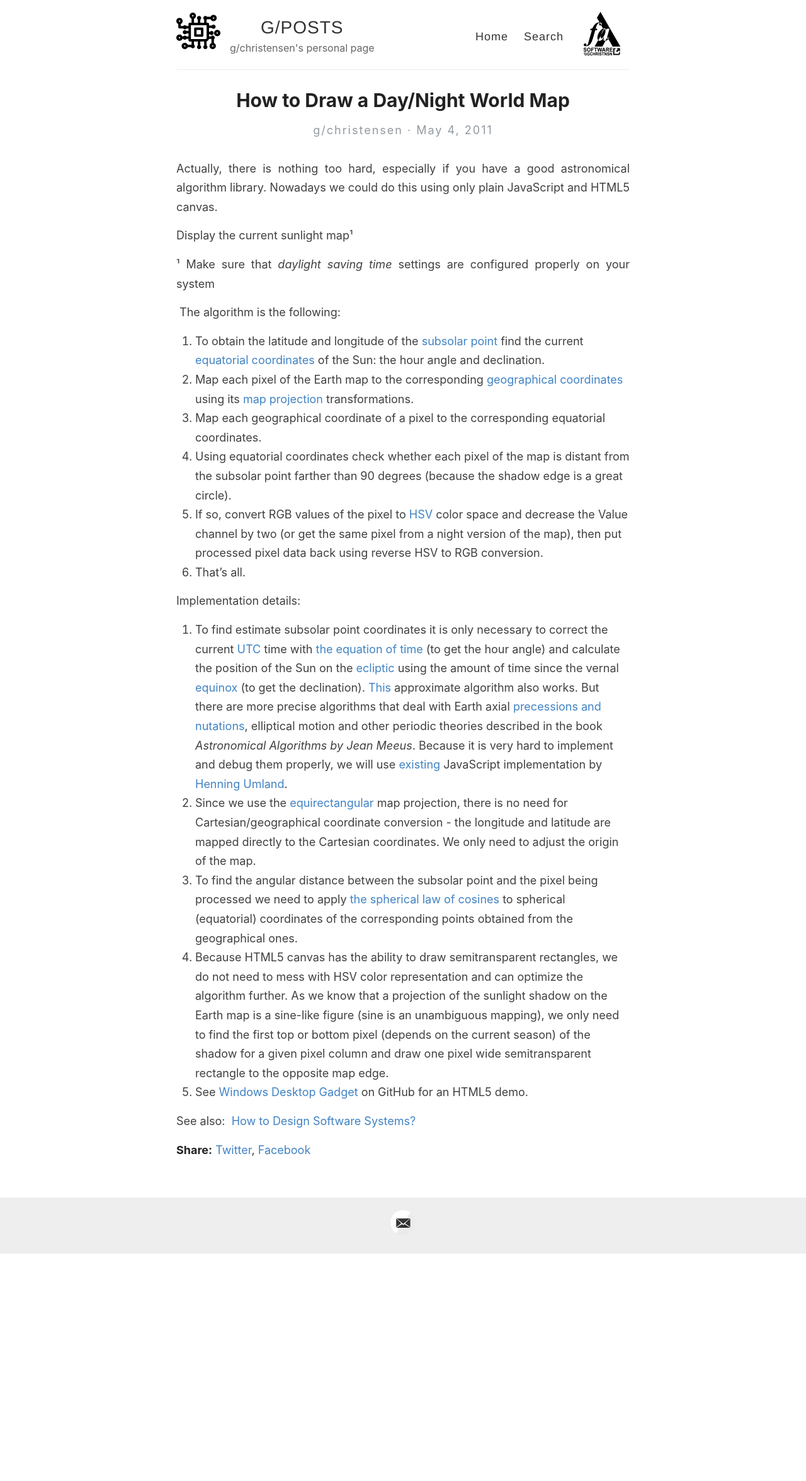
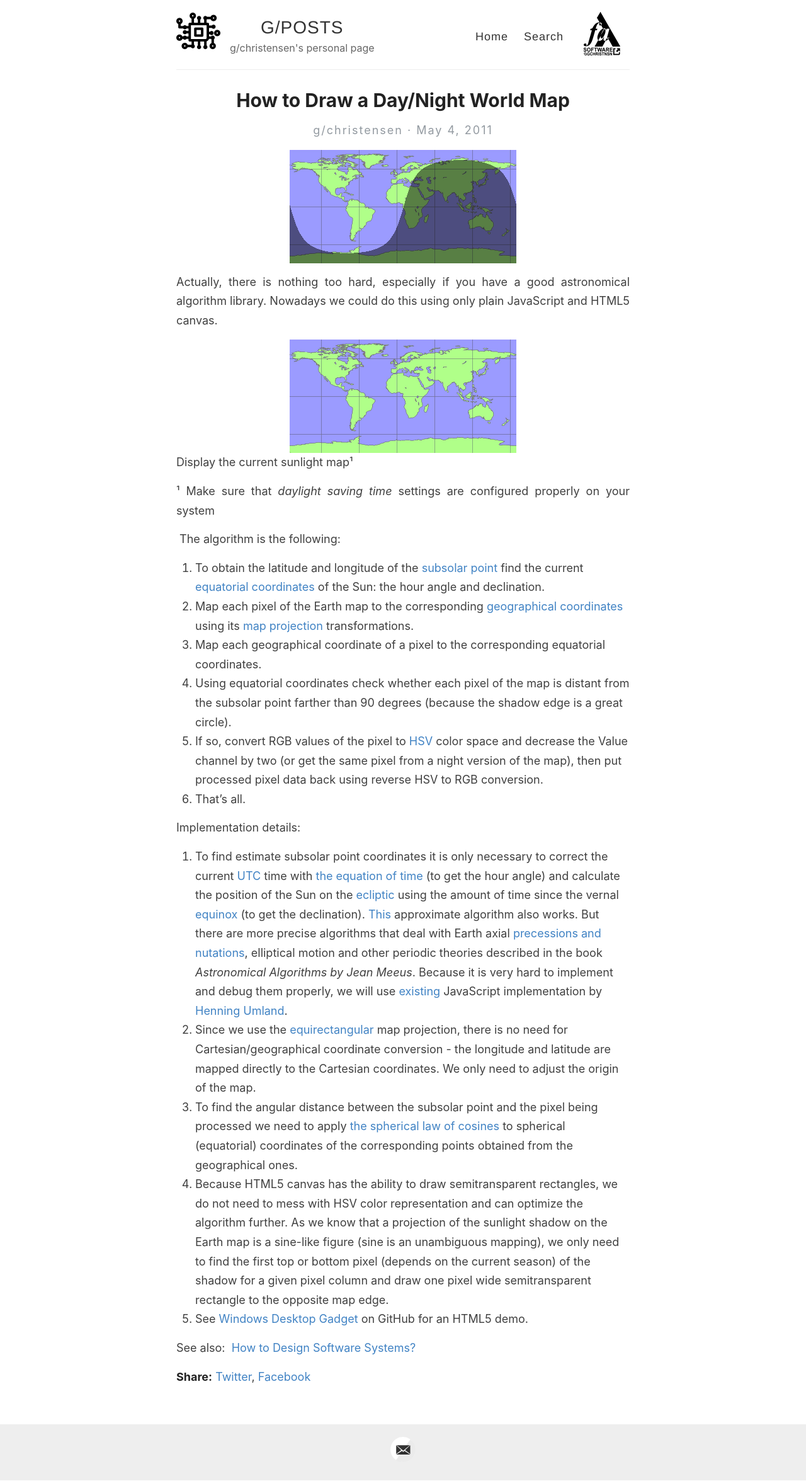
Before and after one commit to GChristensen/posts, a Jekyll site: the page built from _posts/2011-05-04-how-to-draw-a-day-night-world-map.md, in a window 1280 px wide. Shown: the whole page at 63% size. Built offline with Jekyll 4.4.1, drawn with Linux system fonts in a browser that asks for light colours; before the commit the page ends 1991 px from its top, so only the background shows below that.

Commit message:
blog edit

```diff
--- a/_posts/2011-05-04-how-to-draw-a-day-night-world-map.md
+++ b/_posts/2011-05-04-how-to-draw-a-day-night-world-map.md
@@ -4,12 +4,12 @@ title: How to Draw a Day/Night World Map
 date: 2011-05-04 14:05:00.011000+00:00
 ---
 
-![](assets/images/posts/how-to-draw-a-day-night-world-map/img-01.png)
+![]({{ site.url }}/posts/assets/images/posts/how-to-draw-a-day-night-world-map/img-01.png)
 
 Actually, there is nothing too hard, especially if you have a good astronomical algorithm library. Nowadays we could do this using only plain JavaScript and HTML5 canvas.
 <!--more-->
 
-![](assets/images/posts/how-to-draw-a-day-night-world-map/img-02.png)
+![]({{ site.url }}/posts/assets/images/posts/how-to-draw-a-day-night-world-map/img-02.png)
 Display the current sunlight map¹
 
 
```
